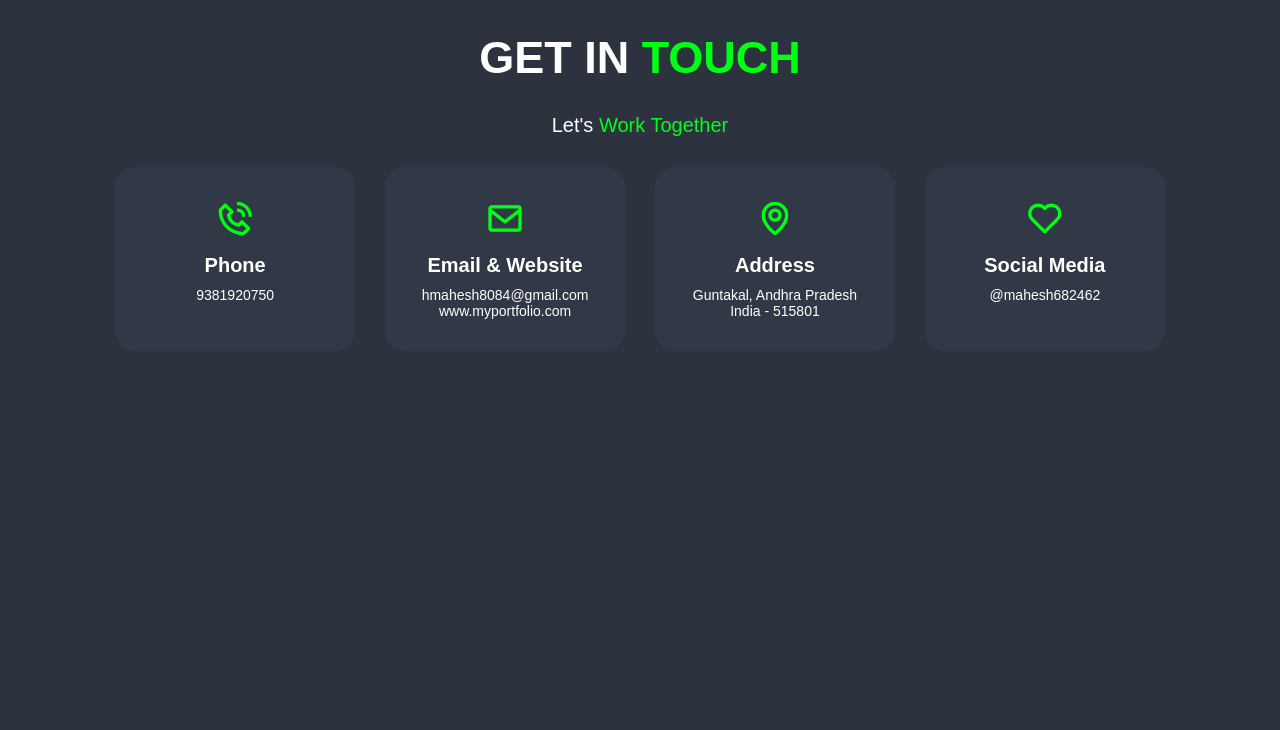
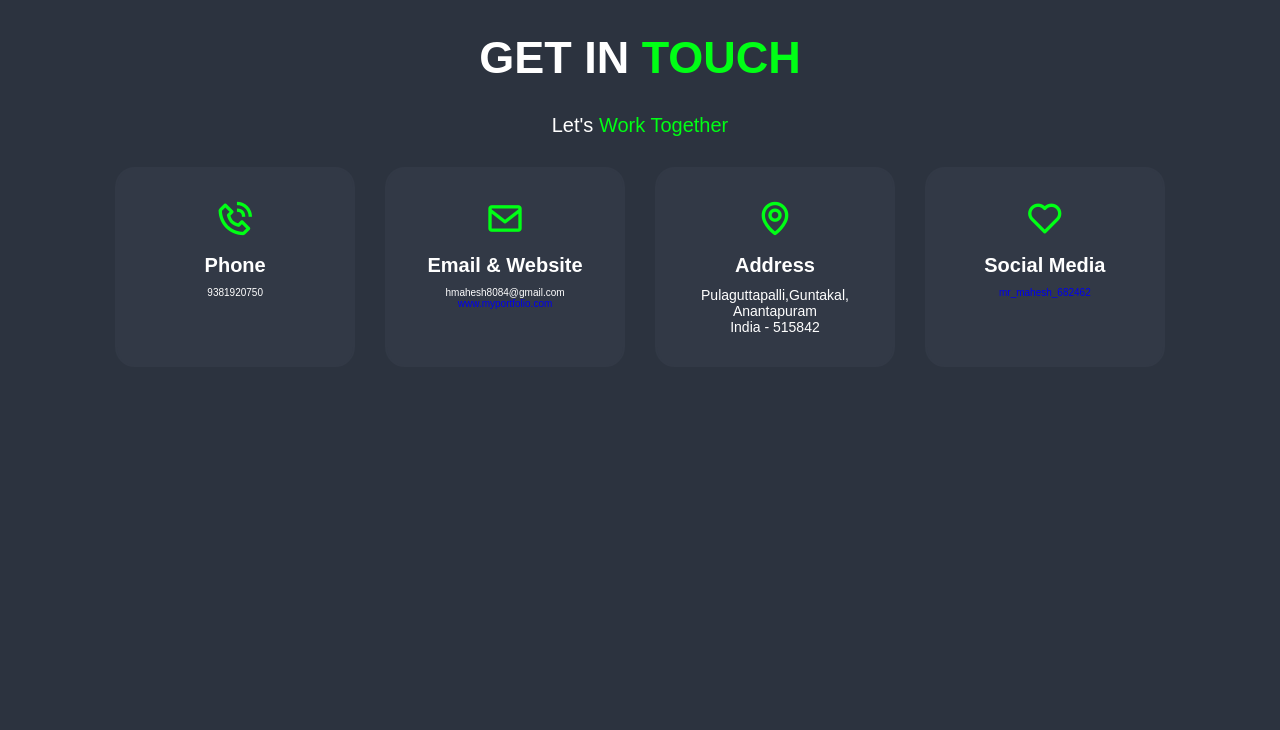
Before and after one commit to Mahesh682462/maheshwebfolio, a plain HTML site: page index.html in a window 1280 px wide. Shown: the part 5918-6648 px from the top of the page. Drawn offline with nearby package versions, Linux system fonts and the light colour scheme.

Commit message:
Update index.html

```diff
--- a/index.html
+++ b/index.html
@@ -287,22 +287,23 @@
             <div class="contact-box">
                 <i class='bx bx-phone-call'></i>
                 <h3>Phone</h3>
-                 <p>9381920750</p>
+                 <a>9381920750</a>
             </div>
             <div class="contact-box">
                 <i class='bx bx-envelope'></i>
                 <h3>Email & Website</h3>
-                <p>hmahesh8084@gmail.com<br>www.myportfolio.com</p>
+                <a>hmahesh8084@gmail.com<br></a>
+                 <a href=" https://mahesh682462.github.io/maheshwebfolio/">www.myportfolio.com </a>
             </div>
             <div class="contact-box">
                 <i class='bx bx-map'></i>
                 <h3>Address</h3>
-                <p>Guntakal, Andhra Pradesh<br>India - 515801</p>
+                <p>Pulaguttapalli,Guntakal,<br> Anantapuram <br>India - 515842</p>
             </div>
             <div class="contact-box">
                 <i class='bx bx-heart'></i>
                 <h3>Social Media</h3>
-                <p>@mahesh682462</p>
+                <a href="https://www.instagram.com/mr_mahesh_682462?igsh=MTJ6NG9reGgwZ21lag==">mr_mahesh_682462</a>
             </div>
         </div>
     </section>
```
